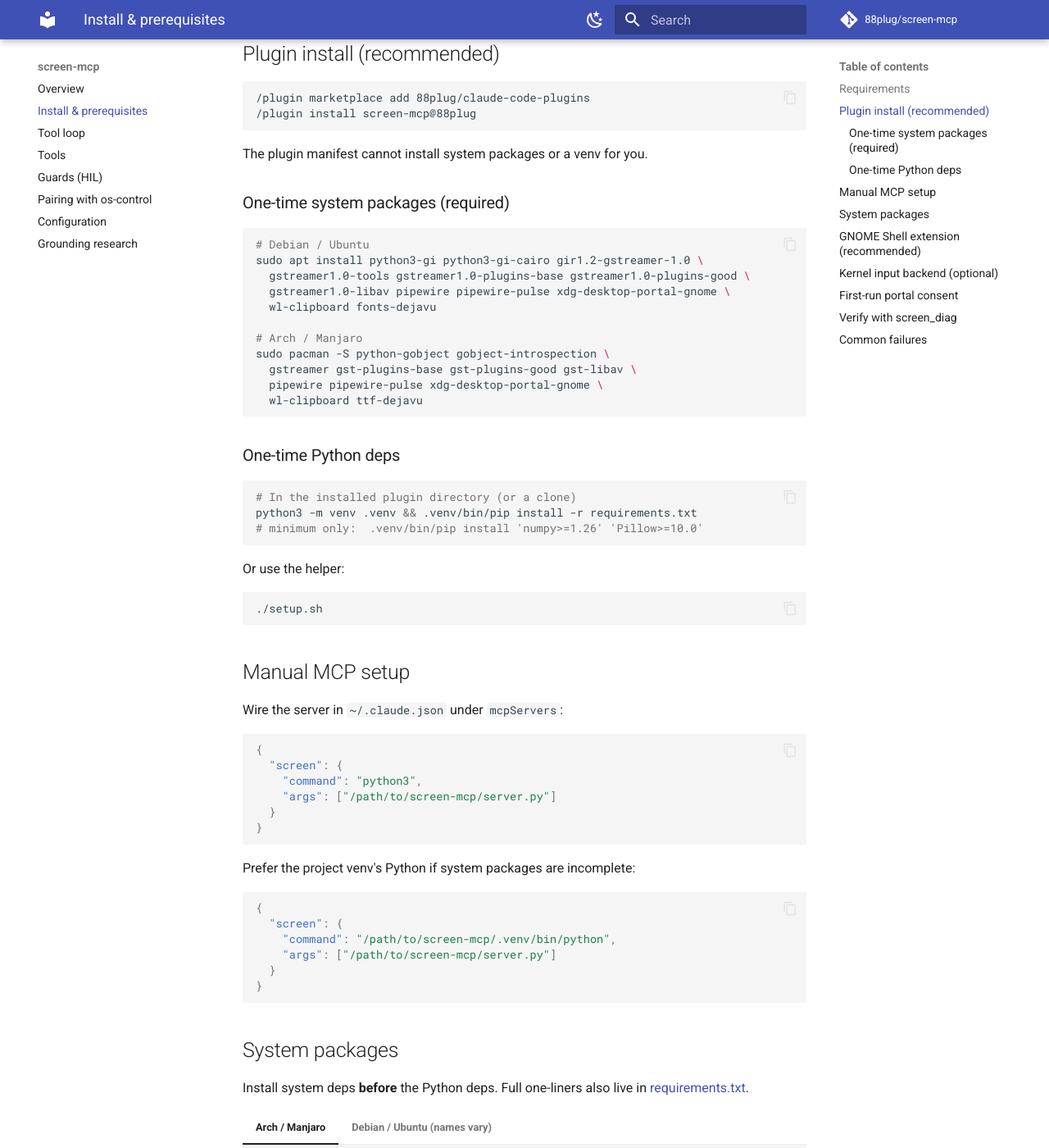
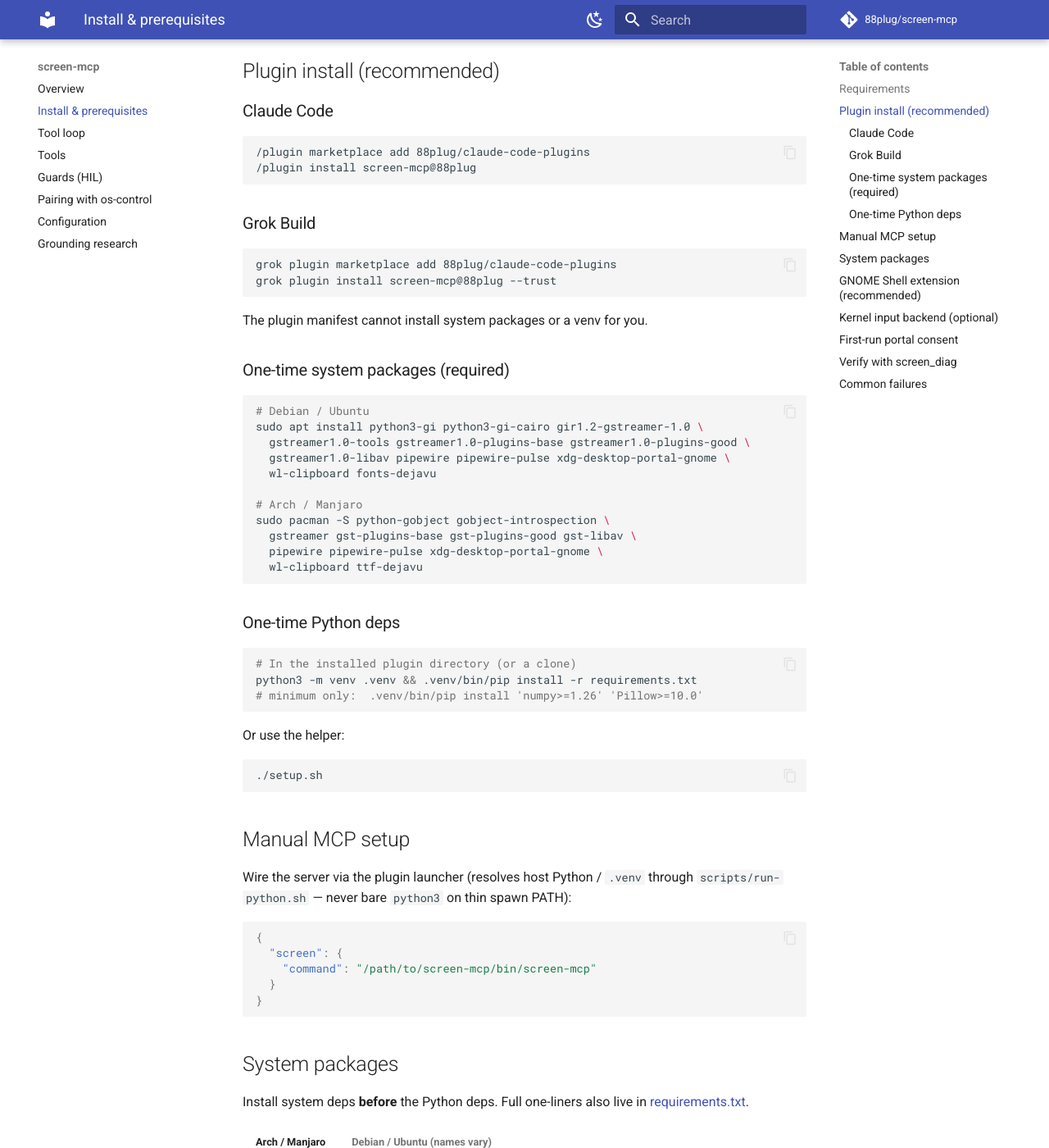
Before and after one commit to 88plug/screen-mcp, an MkDocs documentation site: the page built from docs/install.md, in a window 1280 px wide and 1400 px high, scrolled down 930 px. Shown: the whole window at 82% size. Built offline with MkDocs 1.6.1 and Material for MkDocs 9.7.7, drawn with Linux system fonts in a browser that asks for light colours; comment, search, counter and statistics services are not loaded; some of the changed text lies outside the part shown.

Commit message:
fix(compliance): 88plug dual Grok docs, launcher paths, MCP unknown-tool
- docs/install: Grok Build install + CI py3.12 pin note + bin/screen-mcp manual wire
- docs/index: MkDocs-relative links (fix blob/main 404s for docs pages)
- README: bin/screen-mcp manual MCP; document CI 3.12 rapidocr pin
- server: tools/call unknown name → MCP isError result
- ruff format capture.py + tests/test_input.py

````diff
--- a/docs/install.md
+++ b/docs/install.md
@@ -21,9 +21,18 @@
 
 ## Plugin install (recommended)
 
+### Claude Code
+
 ```text
 /plugin marketplace add 88plug/claude-code-plugins
 /plugin install screen-mcp@88plug
+```
+
+### Grok Build
+
+```text
+grok plugin marketplace add 88plug/claude-code-plugins
+grok plugin install screen-mcp@88plug --trust
 ```
 
 The plugin manifest cannot install system packages or a venv for you.
@@ -60,24 +69,13 @@
 
 ## Manual MCP setup
 
-Wire the server in `~/.claude.json` under `mcpServers`:
+Wire the server via the plugin launcher (resolves host Python / `.venv` through
+`scripts/run-python.sh` — never bare `python3` on thin spawn PATH):
 
 ```json
 {
   "screen": {
-    "command": "python3",
-    "args": ["/path/to/screen-mcp/server.py"]
-  }
-}
-```
-
-Prefer the project venv's Python if system packages are incomplete:
-
-```json
-{
-  "screen": {
-    "command": "/path/to/screen-mcp/.venv/bin/python",
-    "args": ["/path/to/screen-mcp/server.py"]
+    "command": "/path/to/screen-mcp/bin/screen-mcp"
   }
 }
 ```
````
Also changed, not shown: other parts of docs/install.md (+1 -1 lines), CHANGELOG.md (+7 -0 lines), README.md (+6 -5 lines), capture.py (+12 -4 lines), docs/index.md (+12 -12 lines), server.py (+11 -1 lines), 1 other file.
